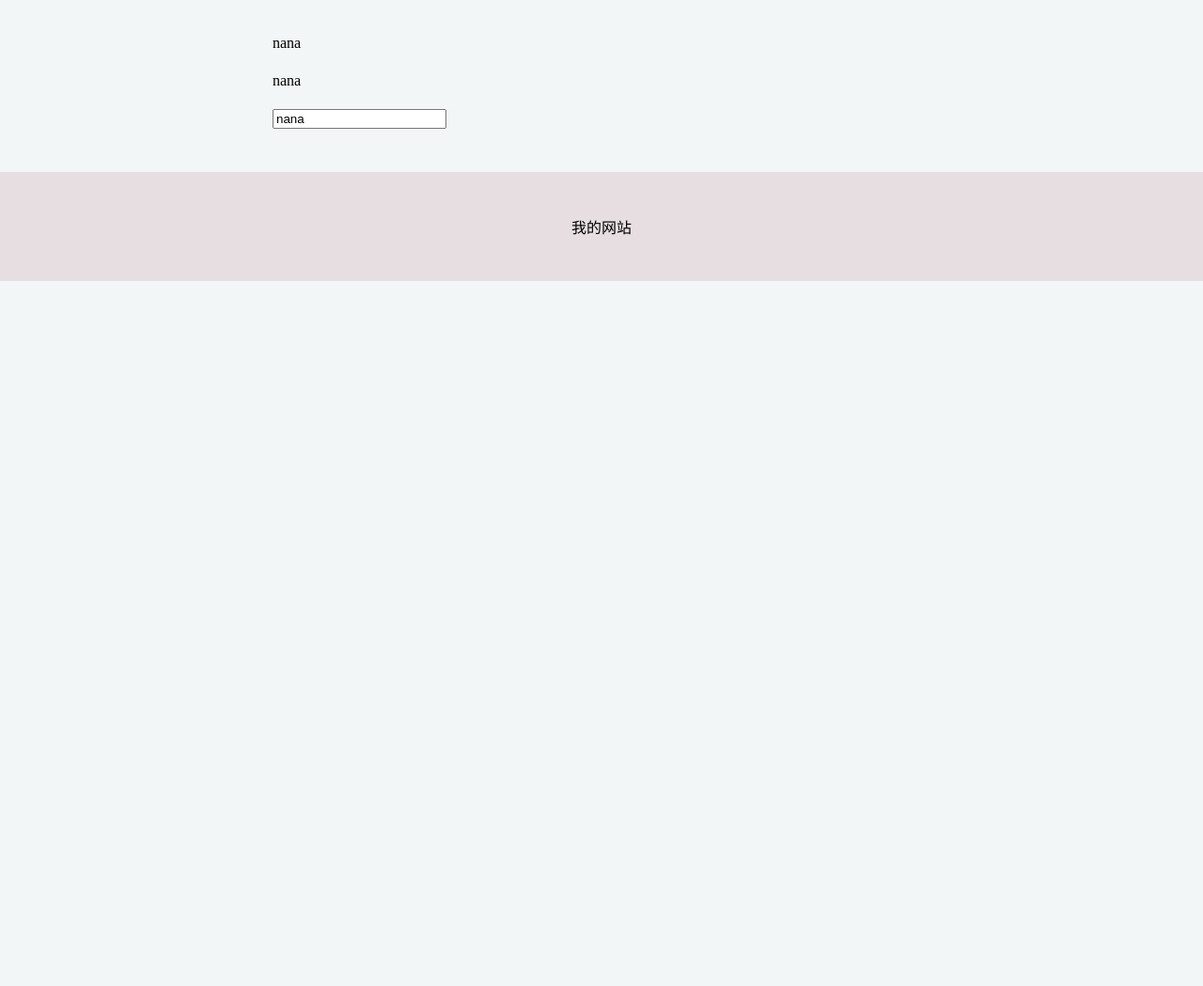
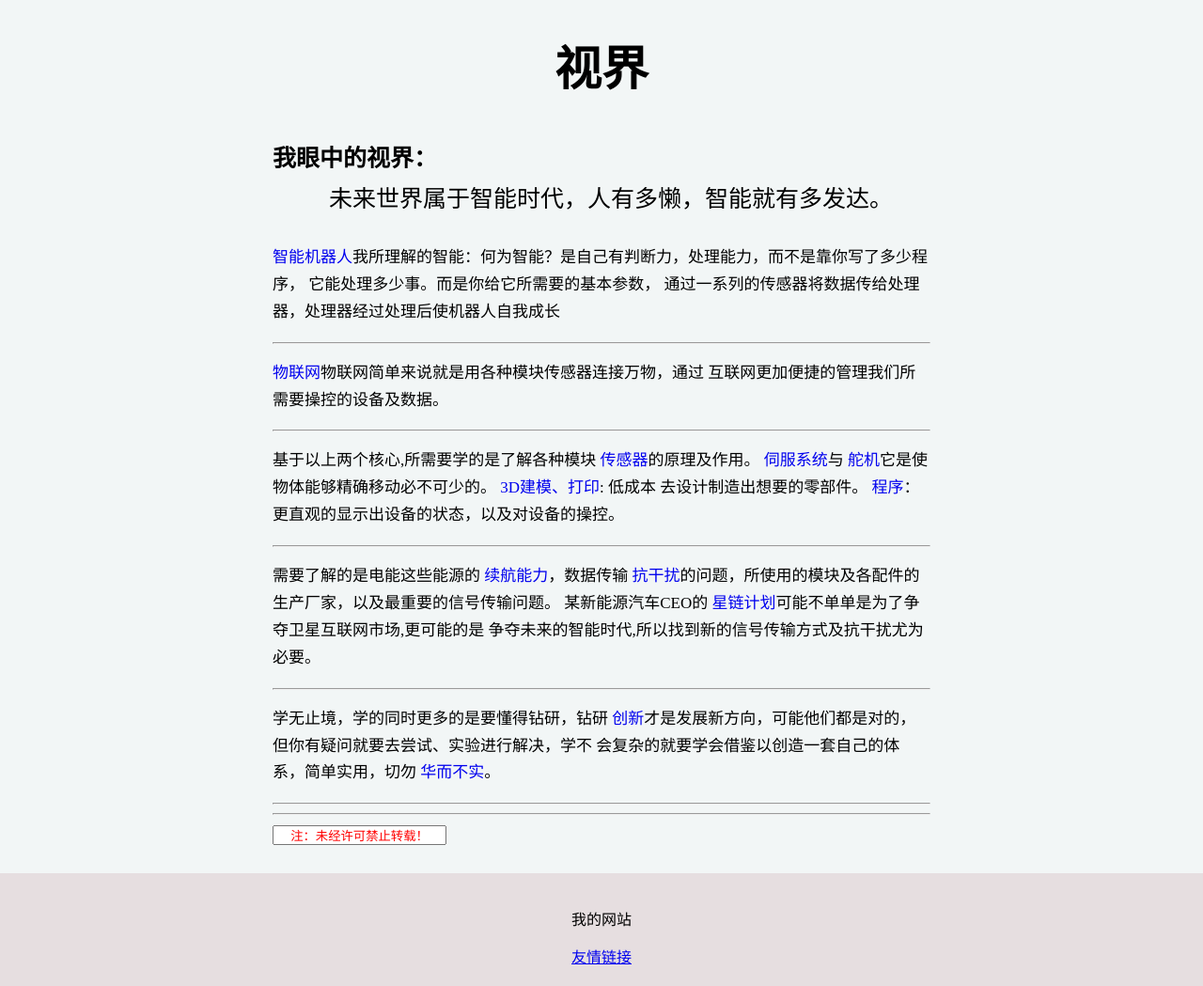
Before and after one commit to wuwezi/0509, a plain HTML site: page lianx.html in a window 1280 px wide. Shown: the part 272-1321 px from the top of the page at 94% size. Before the commit the page ends 800 px from the top, so only its background shows below. Drawn offline with Linux system fonts and the light colour scheme.

Commit message:
Add files via upload

```diff
--- a/lianx.html
+++ b/lianx.html
@@ -4,7 +4,7 @@
     <meta charset="UTF-8" />
     <meta http-equiv="X-UA-Compatible" content="IE=edge" />
     <meta name="viewport" content="width=device-width, initial-scale=1.0" />
-    <title>lianxi</title>
+    <title>五味子</title>
     <style>
       body {
         margin: 0;
@@ -17,13 +17,35 @@
       .flex {
         display: flex;
       }
+      /*当屏幕宽度小于600px时要改变的css*/
+      @media (max-width: 600px) {
+        .ceBian {
+          display: none;
+        }
+        .neiRong {
+          flex-direction: column;
+        }
+        .shuJuQu {
+          flex-direction: column;
+        }
+        .youQu {
+          margin-left: 8px;
+        }
+        .shuJu {
+          margin: 0 0 8px;
+          flex: auto;
+        }
+      }
+      .neiRong::-webkit-scrollbar {
+        display: none;
+      }
     </style>
   </head>
   <body>
     <div
       class="flex"
       style="
-        background-color: rgb(207, 212, 221);
+        background-color: rgb(230, 222, 224);
         text-align: center;
         padding: 0px;
         align-items: center;
@@ -31,12 +53,11 @@
       "
     >
       <img
-        src="https://s1.328888.xyz/2022/08/16/hCJ3S.jpg"
+        src="https://s1.328888.xyz/2022/08/16/hCtP5.jpg"
         ait="nana"
         style="border-radius: 50%"
         width="150"
         height="150"
-
       />
       <div
         style="
@@ -54,17 +75,119 @@
     <div
       style="
         max-width: 700px;
-        margin: 30px auto;
-        padding: 15px;
-        line-height: 1.5;
+        margin: 20px auto;
+        padding: 5px;
+        line-height: 1.7;
+        font-size: 17px;
       "
     >
-      <p>nana</p>
-      <p>nana</p>
-      <input value="nana" />
+      <h1 style="text-align: center; font-size: 50px">视界</h1>
+      <pre
+        style="font-size: 25px"
+      ><p><b>我眼中的视界：</b><br>    未来世界属于智能时代，人有多懒，智能就有多发达。<br></p></pre>
+      <p>
+        <a
+          href="https://baike.so.com/doc/5217958-7569446.html"
+          style="text-decoration: none"
+          >智能机器人</a
+        >我所理解的智能：何为智能？是自己有判断力，处理能力，而不是靠你写了多少程序，
+        它能处理多少事。而是你给它所需要的基本参数，
+        通过一系列的传感器将数据传给处理器，处理器经过处理后使机器人自我成长
+      </p>
+      <hr />
+      <p>
+        <a
+          href="https://baike.so.com/doc/5327834-5563006.html"
+          style="text-decoration: none"
+          >物联网</a
+        >物联网简单来说就是用各种模块传感器连接万物，通过
+        互联网更加便捷的管理我们所需要操控的设备及数据。
+      </p>
+      <hr />
+      <p>
+        基于以上两个核心,所需要学的是了解各种模块<a
+          href="https://baike.baidu.com/item/%E4%BC%A0%E6%84%9F%E5%99%A8/26757?fromModule=lemma_search-box"
+          style="text-decoration: none"
+        >
+          传感器</a
+        >的原理及作用。
+        <a
+          href="https://baike.baidu.com/item/%E4%BC%BA%E6%9C%8D%E7%B3%BB%E7%BB%9F/2387700"
+          style="text-decoration: none"
+        >
+          伺服系统</a
+        >与<a
+          href="https://baike.baidu.com/item/%E8%88%B5%E6%9C%BA?fromModule=lemma_search-box"
+          style="text-decoration: none"
+        >
+          舵机</a
+        >它是使 物体能够精确移动必不可少的。<a
+          href="https://baike.baidu.com/item/3D%E6%89%93%E5%8D%B0/9640636?fromModule=lemma-qiyi_sense-lemma"
+          style="text-decoration: none"
+        >
+          3D建模、打印</a
+        >: 低成本 去设计制造出想要的零部件。<a
+          href="https://baike.baidu.com/item/%E7%A8%8B%E5%BA%8F/71525?fromModule=lemma_search-box"
+          style="text-decoration: none"
+        >
+          程序</a
+        >：更直观的显示出设备的状态，以及对设备的操控。
+      </p>
+      <hr />
+      <p>
+        需要了解的是电能这些能源的<a
+          href="https://baike.baidu.com/item/%E7%BB%AD%E8%88%AA%E8%83%BD%E5%8A%9B?fromModule=lemma_search-box"
+          style="text-decoration: none"
+        >
+          续航能力</a
+        >，数据传输<a
+          href="https://baike.baidu.com/item/%E6%8A%97%E5%B9%B2%E6%89%B0?fromModule=lemma_search-box"
+          style="text-decoration: none"
+        >
+          抗干扰</a
+        >的问题，所使用的模块及各配件的生产厂家，以及最重要的信号传输问题。
+        某新能源汽车CEO的<a
+          href="https://baike.baidu.com/item/%E6%98%9F%E9%93%BE%E8%AE%A1%E5%88%92?fromModule=lemma_search-box"
+          style="text-decoration: none"
+        >
+          星链计划</a
+        >可能不单单是为了争夺卫星互联网市场,更可能的是
+        争夺未来的智能时代,所以找到新的信号传输方式及抗干扰尤为必要。
+      </p>
+      <hr />
+      <p>
+        学无止境，学的同时更多的是要懂得钻研，钻研<a
+          href="https://baike.baidu.com/item/%E5%88%9B%E6%96%B0/6047?fromModule=lemma_search-box"
+          style="text-decoration: none"
+        >
+          创新</a
+        >才是发展新方向，可能他们都是对的，但你有疑问就要去尝试、实验进行解决，学不
+        会复杂的就要学会借鉴以创造一套自己的体系，简单实用，切勿<a
+          href="https://baike.baidu.com/item/%E5%8D%8E%E8%80%8C%E4%B8%8D%E5%AE%9E/822090?fromModule=lemma_search-box"
+          style="text-decoration: none"
+        >
+          华而不实</a
+        >。
+      </p>
+      <hr />
+      <hr />
+      <input
+        style="color: red; text-align: center"
+        value="注：未经许可禁止转载！"
+      />
     </div>
-    <div style="background-color: rgb(230, 222, 224); text-align: center; padding: 30px">
+    <div
+      style="
+        background-color: rgb(230, 222, 224);
+        text-align: center;
+        padding: 20px;
+      "
+    >
       <p>我的网站</p>
+      <a
+        href="https://www.so.com/s?ie=utf-8&src=hao_360so_history_b_cube&shb=1&hsid=53401ffc1c10b86d&ssid=&q=%E6%8C%81%E7%BB%AD%E4%BC%98%E5%8C%96%E4%B8%AD"
+        >友情链接</a
+      >
     </div>
   </body>
 </html>
```
